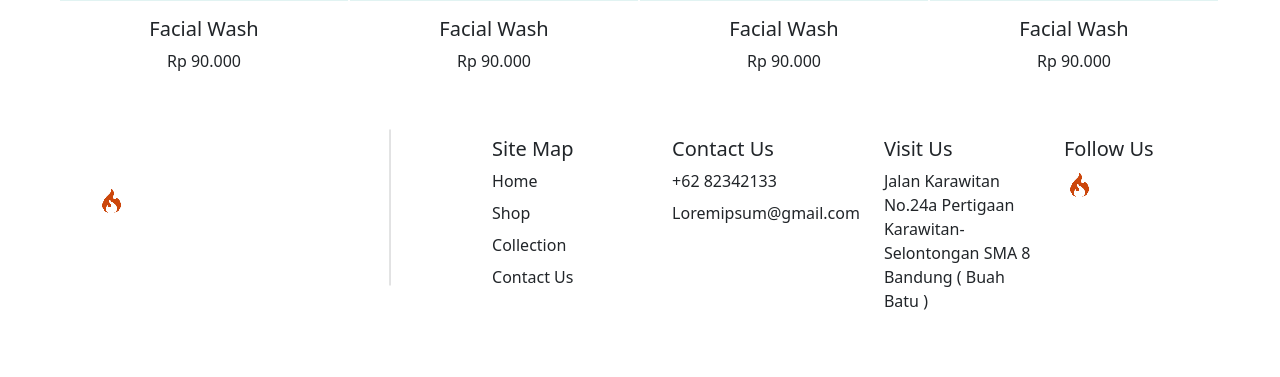
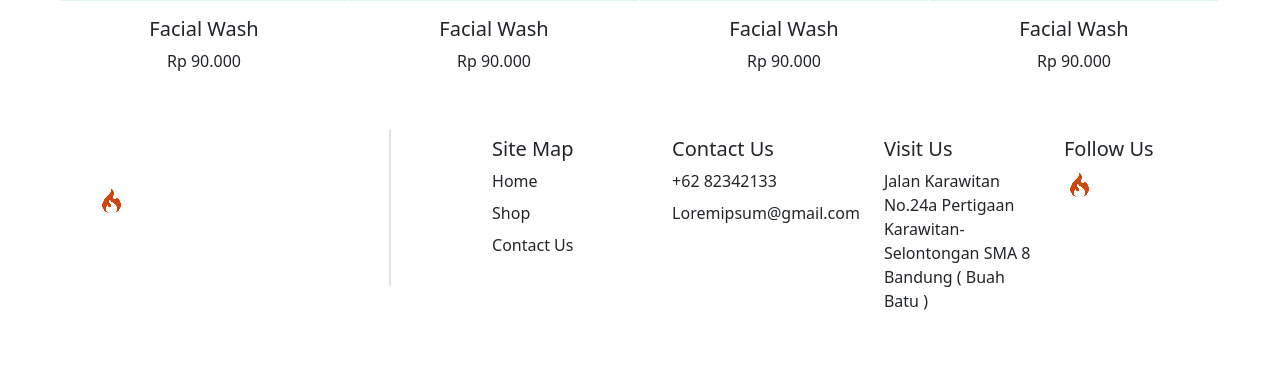
Before and after one commit to teguhary/ci4, a CodeIgniter 4 app: template app/Views/home/home.php in a window 1280 px wide. Shown: the part 3266-3643 px from the top of the page. Run offline with PHP 8.4 and a stand-in for CodeIgniter, Linux system fonts and the light colour scheme; the template is opened without the code that fills it, so the values that code supplies are empty; some libraries are stand-ins or nearby versions.

Commit message:
delete menu collection

```diff
--- a/app/Views/layout/footer.php
+++ b/app/Views/layout/footer.php
@@ -12,14 +12,19 @@
 
     </div>
     <div class="col">
-        <ol class="list-unstyled"">
+        <ol class="list-unstyled">
             <li class="mb-2">
                 <h5>Site Map</h5>
             </li>
-            <li class="mb-2">Home</li>
-            <li class="mb-2">Shop</li>
-            <li class="mb-2">Collection</li>
-            <li class="mb-2">Contact Us</li>
+            <li class="mb-2">
+                <a class="text-decoration-none text-reset" href="/">Home</a>
+            </li>
+            <li class="mb-2">
+                <a class="text-decoration-none text-reset" href="/shop">Shop</a>
+            </li>
+            <li class="mb-2">
+                <a class="text-decoration-none text-reset" href="/contact-us">Contact Us</a>
+            </li>
         </ol>
     </div>
     <div class="col">
--- a/app/Views/layout/navbar.php
+++ b/app/Views/layout/navbar.php
@@ -7,7 +7,6 @@
             <div class="navbar-nav" style="margin-left: 150px ; font-weight: bold;">
                 <a class="nav-link mx-3" href="/">Home</a>
                 <a class="nav-link mx-3" href="/shop">Shop</a>
-                <a class="nav-link mx-3" href="#">Collection</a>
                 <a class="nav-link mx-3" href="/contact-us" >Contact Us</a>
             </div>
         </div>
```
